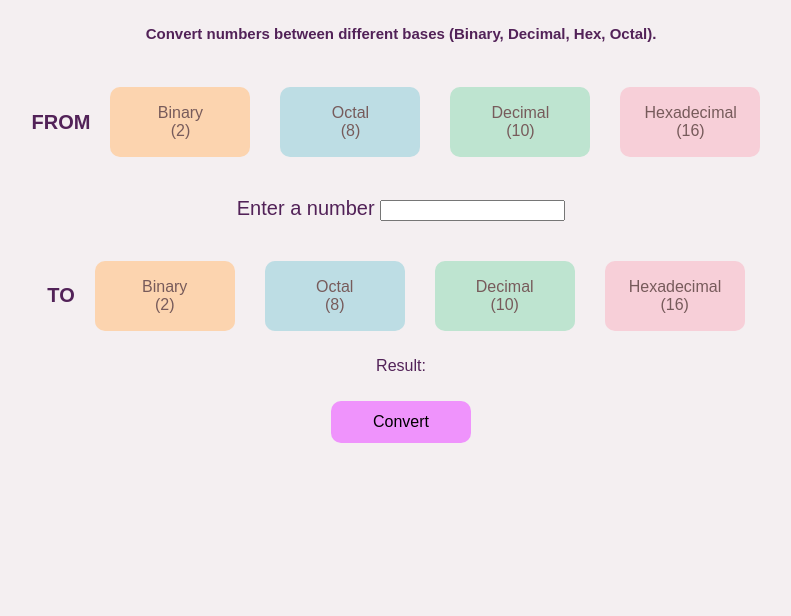
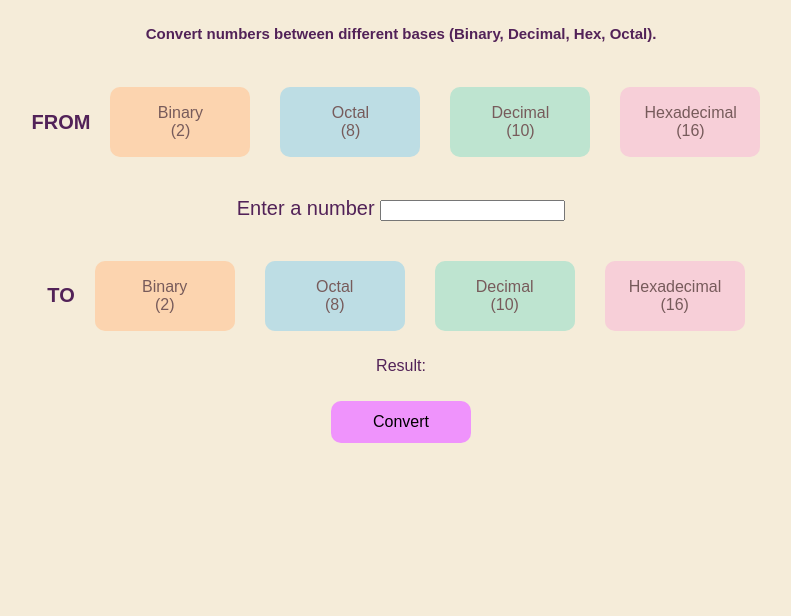
Before and after one commit to galportnoy/Ex1-WebDev, a plain HTML site: page index.html in a window 1280 px wide. Shown: the part 184-800 px from the top of the page, without its empty margins (239-1030 px from the left). Drawn offline with Linux system fonts and the light colour scheme.

Commit message:
update background color

```diff
--- a/style.css
+++ b/style.css
@@ -1,7 +1,7 @@
 body {
     margin: 0;
     font-family: sans-serif;
-    background-color:rgb(244, 239, 241);
+    background-color:#f5ecd9;
     color: #522258;
     text-align: center;
     justify-items: center;
```
